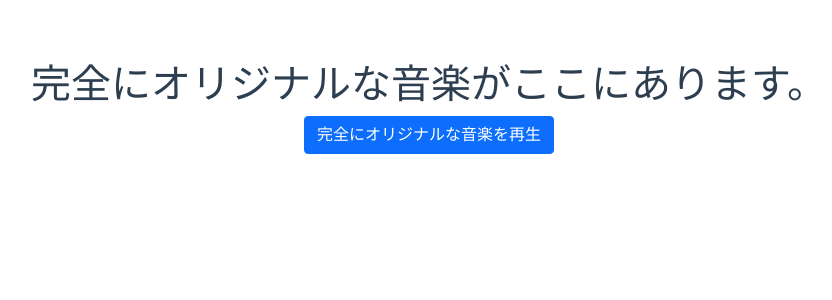
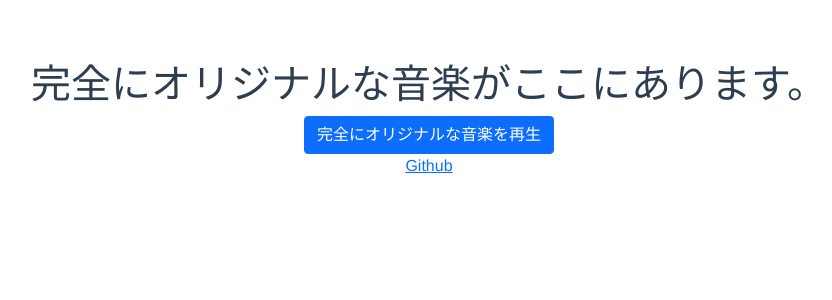
Before and after one commit to UzoGaMuzol/completely-original-song, a Vue app: page / in a window 1280 px wide. Shown: the top 300 px of the page, without its empty margins (211-1043 px from the left). Built offline with nearby package versions, Linux system fonts and the light colour scheme.

Commit message:
整形＆githubへのリンク追加

```diff
--- a/src/App.vue
+++ b/src/App.vue
@@ -2,6 +2,9 @@
   <div>
     <h1>完全にオリジナルな音楽がここにあります。</h1>
     <Main />
+    <a href="https://github.com/UzoGaMuzol/completely-original-song">
+      Github
+    </a>
   </div>
 </template>
 
--- a/src/components/Main.vue
+++ b/src/components/Main.vue
@@ -1,7 +1,9 @@
 <template>
+<div>
   <button class="btn btn-primary" @click="play">
     完全にオリジナルな音楽を{{ playOrStop }}
   </button>
+</div>
 </template>
 
 <script>
```
